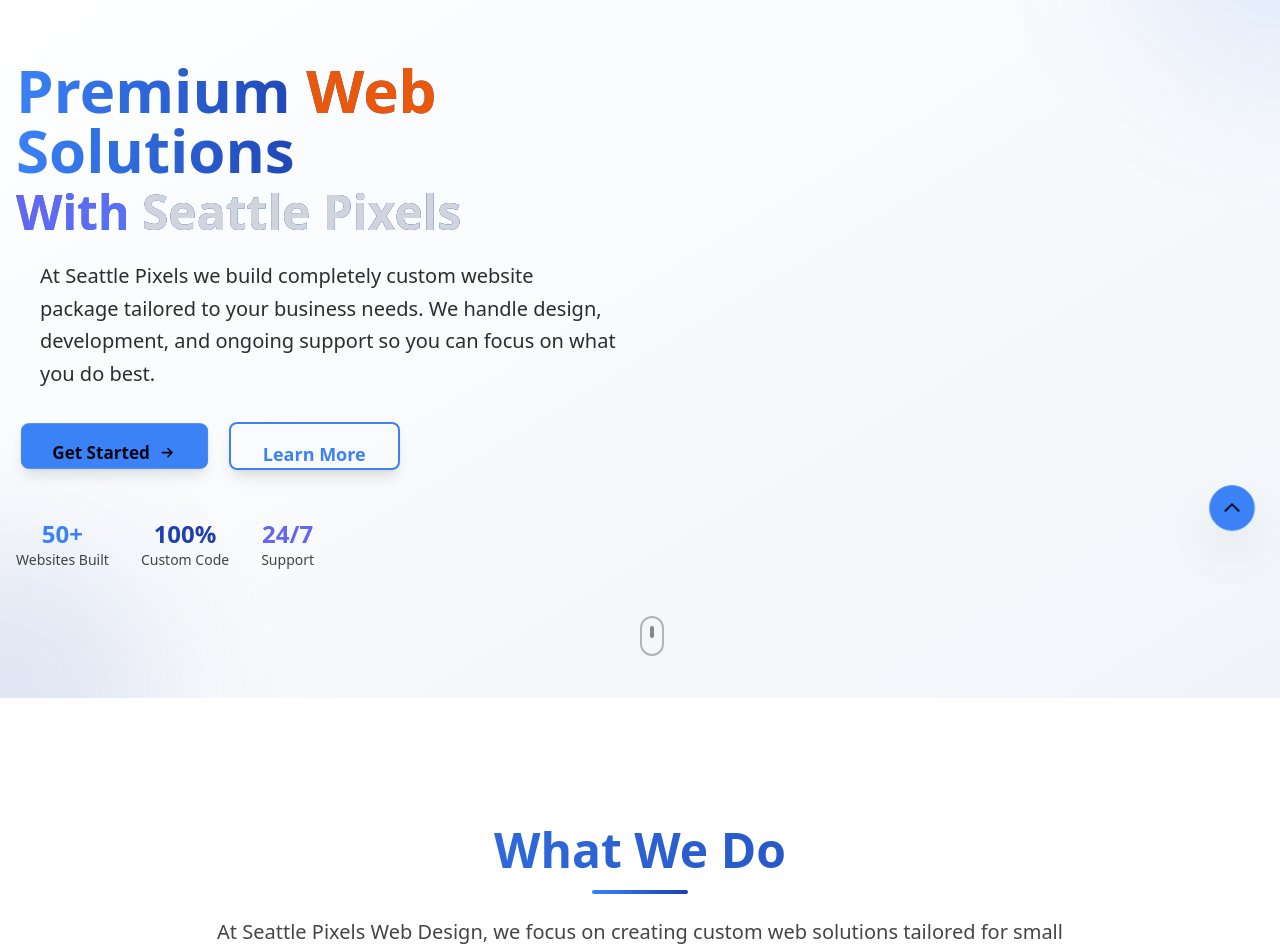
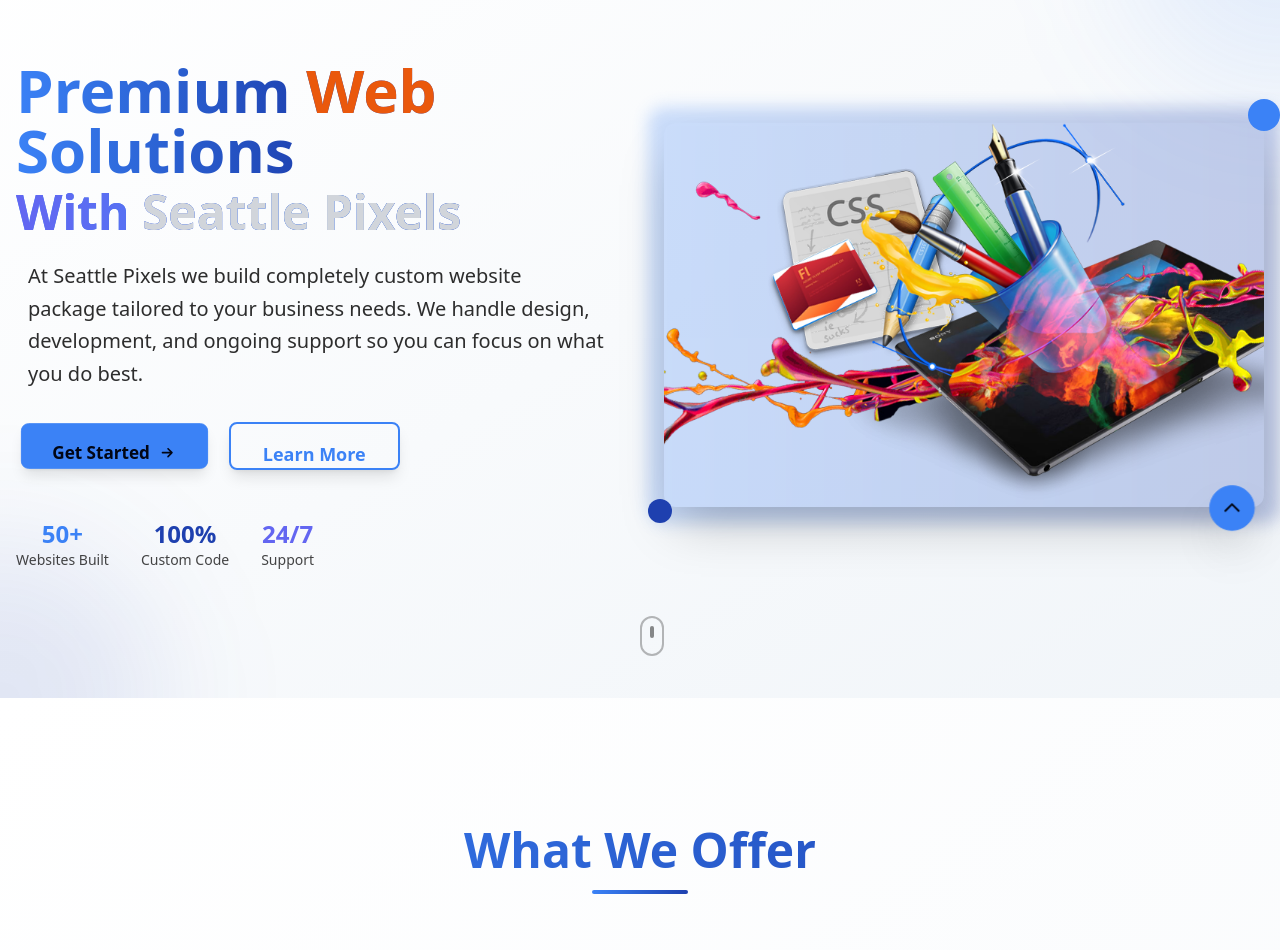
Before and after one commit to zalmai-zazai/Seattle-pixels, a Next.js app: page / in a window 1280 px wide. Shown: the part 140-1090 px from the top of the page. Built offline with nearby package versions, Linux system fonts and the light colour scheme.

Commit message:
what we do removed

```diff
--- a/src/components/home/Banner.js
+++ b/src/components/home/Banner.js
@@ -79,7 +79,7 @@ const Banner = () => {
           </div>
 
           {/* Image Content */}
-          {/* <div className="lg:w-1/2 mt-12 lg:mt-0 animate-slide-in-left delay-300">
+          <div className="lg:w-1/2 mt-12 lg:mt-0 animate-slide-in-left delay-300">
             <div className="relative group">
               <div className="absolute -inset-4 bg-gradient-to-r from-primary to-secondary rounded-2xl blur opacity-25 group-hover:opacity-75 transition duration-1000 group-hover:duration-200 animate-pulse"></div>
 
@@ -101,7 +101,7 @@ const Banner = () => {
                 style={{ animationDelay: "1s" }}
               ></div>
             </div>
-          </div> */}
+          </div>
         </div>
 
         {/* Scroll indicator */}
--- a/src/pages/index.js
+++ b/src/pages/index.js
@@ -62,7 +62,7 @@ export default function Home() {
       <div className="scroll-smooth">
         {/* Remove all animation wrapper classes - just render components directly */}
         <Banner />
-        <WhatWeDo />
+        {/* <WhatWeDo /> */}
         <WhatWeOffer
           showHeading={true}
           title="Custom Web Solutions for Your Business"
```
